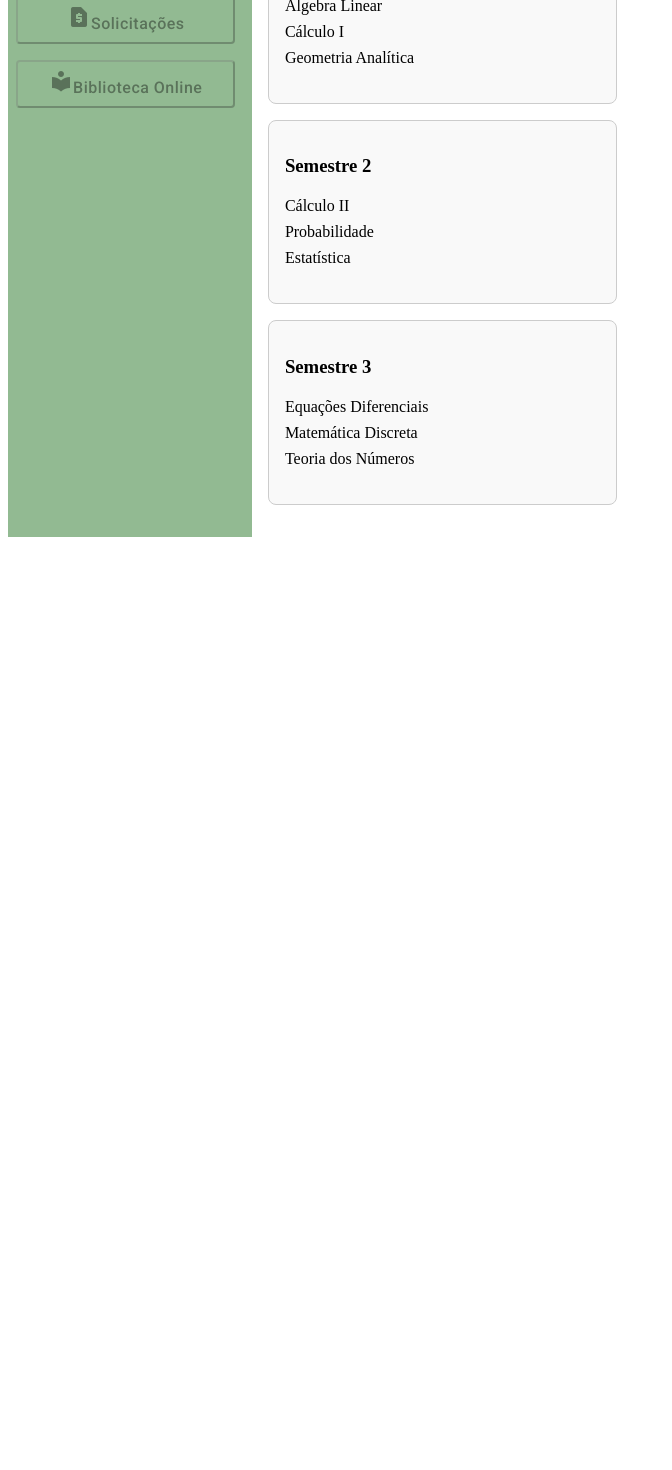
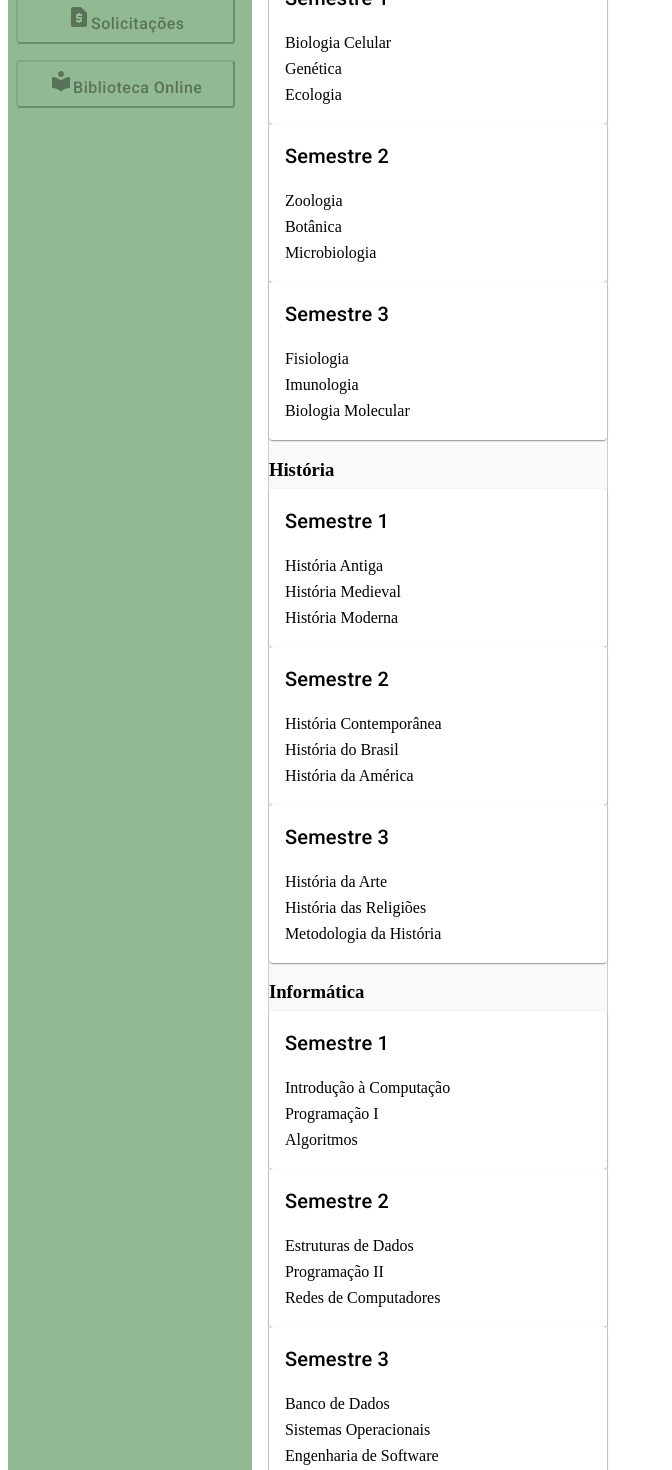
Before and after one commit to esparen/FSEduM2-portal-educacional, an Angular app: page /disciplinas in a window 1280 px wide. Shown: the part 220-1690 px from the top of the page, without its empty margins (0-672 px from the left). Before the commit the page ends 800 px from the top, so only its background shows below. Built offline with nearby package versions, Linux system fonts and the light colour scheme; data requests are answered from the project's data file.

Commit message:
feat: Add disciplina model and related changes

```diff
--- a/public/db/database.json
+++ b/public/db/database.json
@@ -25,7 +25,7 @@
       "cpf": "123.456.789-00",
       "email": "joao@example.com.br",
       "phone": "1234567891111",
-      "courseId": "f920",
+      "courseId": "e3eb",
       "id": "1"
     },
     {
@@ -95,304 +95,378 @@
   ],
   "courses": [
     {
-      "name": "Matemática",
+      "id": "e3eb",
+      "name": "Biologia",
       "semesters": [
         {
           "semester": 1,
-          "disciplines": [
-            "Álgebra Linear",
-            "Cálculo I",
-            "Geometria Analítica"
+          "disciplineIds": [
+            "d10",
+            "d11",
+            "d12"
           ]
         },
         {
           "semester": 2,
-          "disciplines": [
-            "Cálculo II",
-            "Probabilidade",
-            "Estatística"
+          "disciplineIds": [
+            "d13",
+            "d14",
+            "d15"
           ]
         },
         {
           "semester": 3,
-          "disciplines": [
-            "Equações Diferenciais",
-            "Matemática Discreta",
-            "Teoria dos Números"
+          "disciplineIds": [
+            "d16",
+            "d17",
+            "d18"
           ]
         }
-      ],
-      "id": "f772"
+      ]
     },
     {
-      "name": "Biologia",
+      "id": "664a",
+      "name": "História",
       "semesters": [
         {
           "semester": 1,
-          "disciplines": [
-            "Biologia Celular",
-            "Genética",
-            "Ecologia"
+          "disciplineIds": [
+            "d19",
+            "d20",
+            "d21"
           ]
         },
         {
           "semester": 2,
-          "disciplines": [
-            "Zoologia",
-            "Botânica",
-            "Microbiologia"
+          "disciplineIds": [
+            "d22",
+            "d23",
+            "d24"
           ]
         },
         {
           "semester": 3,
-          "disciplines": [
-            "Fisiologia",
-            "Imunologia",
-            "Biologia Molecular"
+          "disciplineIds": [
+            "d25",
+            "d26",
+            "d27"
           ]
         }
-      ],
-      "id": "e3eb"
+      ]
     },
     {
-      "name": "História",
+      "id": "af0b",
+      "name": "Informática",
       "semesters": [
         {
           "semester": 1,
-          "disciplines": [
-            "História Antiga",
-            "História Medieval",
-            "História Moderna"
+          "disciplineIds": [
+            "d28",
+            "d29",
+            "d30"
           ]
         },
         {
           "semester": 2,
-          "disciplines": [
-            "História Contemporânea",
-            "História do Brasil",
-            "História da América"
+          "disciplineIds": [
+            "d31",
+            "d32",
+            "d33"
           ]
         },
         {
           "semester": 3,
-          "disciplines": [
-            "História da Arte",
-            "História das Religiões",
-            "Metodologia da História"
+          "disciplineIds": [
+            "d34",
+            "d35",
+            "d36"
           ]
         }
-      ],
-      "id": "664a"
+      ]
     },
     {
-      "name": "Informática",
+      "id": "f920",
+      "name": "Geografia",
       "semesters": [
         {
           "semester": 1,
-          "disciplines": [
-            "Introdução à Computação",
-            "Programação I",
-            "Algoritmos"
+          "disciplineIds": [
+            "d37",
+            "d38",
+            "d39"
           ]
         },
         {
           "semester": 2,
-          "disciplines": [
-            "Estruturas de Dados",
-            "Programação II",
-            "Redes de Computadores"
+          "disciplineIds": [
+            "d40",
+            "d41",
+            "d42"
           ]
         },
         {
           "semester": 3,
-          "disciplines": [
-            "Banco de Dados",
-            "Sistemas Operacionais",
-            "Engenharia de Software"
+          "disciplineIds": [
+            "d43",
+            "d44",
+            "d45"
+          ]
+        }
       ]
     }
   ],
-      "id": "af0b"
+  "disciplines": [
+    {
+      "id": "d10",
+      "name": "Biologia Celular",
+      "description": "Introdução à estrutura e função das células.",
+      "courseId": "e3eb",
+      "semester": 1
     },
     {
-      "name": "Geografia",
-      "semesters": [
-        {
-          "semester": 1,
-          "disciplines": [
-            "Geografia Física",
-            "Geografia Humana",
-            "Cartografia"
-          ]
+      "id": "d11",
+      "name": "Genética",
+      "description": "Estudo dos princípios da hereditariedade.",
+      "courseId": "e3eb",
+      "semester": 1
     },
     {
-          "semester": 2,
-          "disciplines": [
-            "Geografia do Brasil",
-            "Geopolítica",
-            "Climatologia"
-          ]
+      "id": "d12",
+      "name": "Ecologia",
+      "description": "Estudo das interações entre organismos e seu ambiente.",
+      "courseId": "e3eb",
+      "semester": 1
     },
     {
-          "semester": 3,
-          "disciplines": [
-            "Geomorfologia",
-            "Biogeografia",
-            "Geografia Econômica"
-          ]
-        }
-      ],
-      "id": "f920"
+      "id": "d13",
+      "name": "Zoologia",
+      "description": "Estudo da classificação e características dos animais.",
+      "courseId": "e3eb",
+      "semester": 2
     },
     {
-      "name": "Português",
-      "semesters": [
-        {
-          "semester": 1,
-          "disciplines": [
-            "Linguística",
-            "Literatura Brasileira",
-            "Gramática"
-          ]
+      "id": "d14",
+      "name": "Botânica",
+      "description": "Estudo das plantas e suas funções.",
+      "courseId": "e3eb",
+      "semester": 2
     },
     {
-          "semester": 2,
-          "disciplines": [
-            "Literatura Portuguesa",
-            "Produção de Texto",
-            "Filologia"
-          ]
+      "id": "d15",
+      "name": "Microbiologia",
+      "description": "Estudo dos microrganismos e suas interações.",
+      "courseId": "e3eb",
+      "semester": 2
     },
     {
-          "semester": 3,
-          "disciplines": [
-            "Literatura Comparada",
-            "Análise do Discurso",
-            "Crítica Literária"
-          ]
-        }
-      ],
-      "id": "4572"
+      "id": "d16",
+      "name": "Fisiologia",
+      "description": "Estudo das funções biológicas dos organismos.",
+      "courseId": "e3eb",
+      "semester": 3
     },
     {
-      "name": "Física",
-      "semesters": [
-        {
-          "semester": 1,
-          "disciplines": [
-            "Mecânica Clássica",
-            "Termodinâmica",
-            "Eletromagnetismo"
-          ]
+      "id": "d17",
+      "name": "Imunologia",
+      "description": "Estudo do sistema imunológico e suas respostas.",
+      "courseId": "e3eb",
+      "semester": 3
     },
     {
-          "semester": 2,
-          "disciplines": [
-            "Óptica",
-            "Física Moderna",
-            "Física Experimental"
-          ]
+      "id": "d18",
+      "name": "Biologia Molecular",
+      "description": "Estudo das bases moleculares da vida.",
+      "courseId": "e3eb",
+      "semester": 3
     },
     {
-          "semester": 3,
-          "disciplines": [
-            "Astrofísica",
-            "Física Quântica",
-            "Física Estatística"
-          ]
-        }
-      ],
-      "id": "9d30"
+      "id": "d19",
+      "name": "História Antiga",
+      "description": "Análise das civilizações antigas e suas culturas.",
+      "courseId": "664a",
+      "semester": 1
     },
     {
-      "name": "Química",
-      "semesters": [
-        {
-          "semester": 1,
-          "disciplines": [
-            "Química Geral",
-            "Química Orgânica I",
-            "Química Inorgânica"
-          ]
+      "id": "d20",
+      "name": "História Medieval",
+      "description": "Estudo da Idade Média e seus eventos significativos.",
+      "courseId": "664a",
+      "semester": 1
     },
     {
-          "semester": 2,
-          "disciplines": [
-            "Química Analítica",
-            "Físico-Química",
-            "Bioquímica"
-          ]
+      "id": "d21",
+      "name": "História Moderna",
+      "description": "Estudo dos eventos históricos modernos.",
+      "courseId": "664a",
+      "semester": 1
     },
     {
-          "semester": 3,
-          "disciplines": [
-            "Química Orgânica II",
-            "Química Ambiental",
-            "Química Industrial"
-          ]
-        }
-      ],
-      "id": "fe0b"
+      "id": "d22",
+      "name": "História Contemporânea",
+      "description": "Análise dos eventos contemporâneos e suas implicações.",
+      "courseId": "664a",
+      "semester": 2
     },
     {
-      "name": "Ciências",
-      "semesters": [
-        {
-          "semester": 1,
-          "disciplines": [
-            "Introdução às Ciências",
-            "Métodos Científicos",
-            "Ciências Naturais"
-          ]
+      "id": "d23",
+      "name": "História do Brasil",
+      "description": "Estudo dos eventos históricos no Brasil.",
+      "courseId": "664a",
+      "semester": 2
     },
     {
-          "semester": 2,
-          "disciplines": [
-            "Biologia Básica",
-            "Química Básica",
-            "Física Básica"
-          ]
+      "id": "d24",
+      "name": "História da América",
+      "description": "Estudo da história dos países americanos.",
+      "courseId": "664a",
+      "semester": 2
     },
     {
-          "semester": 3,
-          "disciplines": [
-            "Ciências da Terra",
-            "Ciências Ambientais",
-            "Tecnologia e Sociedade"
-          ]
-        }
-      ],
-      "id": "3d79"
+      "id": "d25",
+      "name": "História da Arte",
+      "description": "Estudo da evolução das artes visuais através dos tempos.",
+      "courseId": "664a",
+      "semester": 3
     },
     {
-      "name": "Inglês",
-      "semesters": [
-        {
-          "semester": 1,
-          "disciplines": [
-            "Inglês Básico",
-            "Leitura e Compreensão",
-            "Conversação"
-          ]
+      "id": "d26",
+      "name": "História das Religiões",
+      "description": "Análise das principais religiões e suas histórias.",
+      "courseId": "664a",
+      "semester": 3
     },
     {
-          "semester": 2,
-          "disciplines": [
-            "Inglês Intermediário",
-            "Escrita Criativa",
-            "Gramática Avançada"
-          ]
+      "id": "d27",
+      "name": "Metodologia da História",
+      "description": "Estudo dos métodos de pesquisa e análise histórica.",
+      "courseId": "664a",
+      "semester": 3
     },
     {
-          "semester": 3,
-          "disciplines": [
-            "Inglês Avançado",
-            "Literatura Inglesa",
-            "Tradução e Interpretação"
-          ]
-        }
-      ],
-      "id": "c4e1"
+      "id": "d28",
+      "name": "Introdução à Computação",
+      "description": "Fundamentos da ciência da computação.",
+      "courseId": "af0b",
+      "semester": 1
+    },
+    {
+      "id": "d29",
+      "name": "Programação I",
+      "description": "Introdução à programação de computadores.",
+      "courseId": "af0b",
+      "semester": 1
+    },
+    {
+      "id": "d30",
+      "name": "Algoritmos",
+      "description": "Desenvolvimento e análise de algoritmos.",
+      "courseId": "af0b",
+      "semester": 1
+    },
+    {
+      "id": "d31",
+      "name": "Estruturas de Dados",
+      "description": "Estudo das principais estruturas de dados.",
+      "courseId": "af0b",
+      "semester": 2
+    },
+    {
+      "id": "d32",
+      "name": "Programação II",
+      "description": "Técnicas avançadas de programação.",
+      "courseId": "af0b",
+      "semester": 2
+    },
+    {
+      "id": "d33",
+      "name": "Redes de Computadores",
+      "description": "Fundamentos das redes de comunicação de dados.",
+      "courseId": "af0b",
+      "semester": 2
+    },
+    {
+      "id": "d34",
+      "name": "Banco de Dados",
+      "description": "Modelagem e manipulação de bancos de dados.",
+      "courseId": "af0b",
+      "semester": 3
+    },
+    {
+      "id": "d35",
+      "name": "Sistemas Operacionais",
+      "description": "Estudo dos conceitos básicos de sistemas operacionais.",
+      "courseId": "af0b",
+      "semester": 3
+    },
+    {
+      "id": "d36",
+      "name": "Engenharia de Software",
+      "description": "Princípios de desenvolvimento de software.",
+      "courseId": "af0b",
+      "semester": 3
+    },
+    {
+      "id": "d37",
+      "name": "Geografia Física",
+      "description": "Estudo das características físicas da Terra.",
+      "courseId": "f920",
+      "semester": 1
+    },
+    {
+      "id": "d38",
+      "name": "Geografia Humana",
+      "description": "Estudo das interações humanas com o meio ambiente.",
+      "courseId": "f920",
+      "semester": 1
+    },
+    {
+      "id": "d39",
+      "name": "Cartografia",
+      "description": "Técnicas e práticas de mapeamento.",
+      "courseId": "f920",
+      "semester": 1
+    },
+    {
+      "id": "d40",
+      "name": "Geografia do Brasil",
+      "description": "Estudo das características geográficas do Brasil.",
+      "courseId": "f920",
+      "semester": 2
+    },
+    {
+      "id": "d41",
+      "name": "Geopolítica",
+      "description": "Análise das relações políticas e geográficas mundiais.",
+      "courseId": "f920",
+      "semester": 2
+    },
+    {
+      "id": "d42",
+      "name": "Climatologia",
+      "description": "Estudo dos climas e fenômenos climáticos.",
+      "courseId": "f920",
+      "semester": 2
+    },
+    {
+      "id": "d43",
+      "name": "Geomorfologia",
+      "description": "Estudo das formas de relevo e seus processos formadores.",
+      "courseId": "f920",
+      "semester": 3
+    },
+    {
+      "id": "d44",
+      "name": "Biogeografia",
+      "description": "Estudo da distribuição das espécies no espaço e no tempo.",
+      "courseId": "f920",
+      "semester": 3
+    },
+    {
+      "id": "d45",
+      "name": "Geografia Econômica",
+      "description": "Análise das atividades econômicas e seu impacto geográfico.",
+      "courseId": "f920",
+      "semester": 3
     }
   ]
 }
--- a/src/app/features/disciplinas/disciplinas.component.html
+++ b/src/app/features/disciplinas/disciplinas.component.html
@@ -1,9 +1,20 @@
-<div *ngIf="course$ | async as course">
-  <h2>Disciplinas do Curso: {{ course.name }}</h2>
-  <div *ngFor="let semester of course.semesters" class="semester-card">
-    <h3>Semestre {{ semester.semester }}</h3>
-    <ul>
-      <li *ngFor="let discipline of semester.disciplines">{{ discipline }}</li>
-    </ul>
-  </div>
+<div class="disciplinas-container">
+  <h2>Disciplinas por Curso e Semestre</h2>
+  <ng-container *ngFor="let group of groupedData">
+    <h3>{{ group.curso.name }}</h3>
+    <div *ngFor="let semestreData of group.semestres" class="curso-semestres">
+      <mat-card class="semestre-card">
+        <mat-card-header>
+          <mat-card-title>Semestre {{ semestreData.semestre }}</mat-card-title>
+        </mat-card-header>
+        <mat-card-content>
+          <ul>
+            <li *ngFor="let disciplina of semestreData.disciplinas">
+              {{ disciplina.name }}
+            </li>
+          </ul>
+        </mat-card-content>
+      </mat-card>
+    </div>
+  </ng-container>
 </div>
--- a/src/app/features/disciplinas/disciplinas.component.scss
+++ b/src/app/features/disciplinas/disciplinas.component.scss
@@ -1,3 +1,16 @@
+.disciplinas-container {
+  margin: 1rem auto;
+  border: 1px solid #ccc;
+  border-radius: 5px;
+  background-color: #f9f9f9;
+}
+
+.curso-semestres {
+  display: flex;
+  flex-direction: column;
+  justify-content: space-between;
+}
+
 .semester-card {
   border: 1px solid #ccc;
   border-radius: 8px;
--- a/src/app/features/disciplinas/disciplinas.component.ts
+++ b/src/app/features/disciplinas/disciplinas.component.ts
@@ -1,38 +1,87 @@
 import { Component, OnInit } from '@angular/core';
 import { CommonModule } from '@angular/common';
 import { ActivatedRoute } from '@angular/router';
-import { CourseService, ICourse, IDisciplina } from '../../shared/services/course.service';
-import { Observable } from 'rxjs';
+import { CourseService, ICourse } from '../../shared/services/course.service';
+import { DisciplineService } from '../../shared/services/discipline.service';
+import { IDisciplina } from '../../shared/models/disciplina.model';
+import { MatTableModule } from '@angular/material/table';
+import { MatCardModule } from '@angular/material/card';
+
+interface CursoSemestre {
+  semestre: number;
+  disciplinas: IDisciplina[];
+}
 
 @Component({
   selector: 'app-disciplinas',
   standalone: true,
-  imports: [CommonModule],
+  imports: [CommonModule, MatTableModule, MatCardModule],
   templateUrl: './disciplinas.component.html',
   styleUrl: './disciplinas.component.scss',
 })
 export class DisciplinasComponent implements OnInit {
-  courseName!: string;
-  course$!: Observable<ICourse | undefined>;
+  cursos: ICourse[] = [];
+
+  disciplinas: IDisciplina[] = [];
+  groupedData: { curso: ICourse; semestres: CursoSemestre[] }[] = [];
+  cursoId: string | null = null;
 
   constructor(
     private route: ActivatedRoute,
-    private courseDataService: CourseService
+    private courseService: CourseService,
+    private disciplinaService: DisciplineService
   ) {}
 
   ngOnInit() {
-    this.route.queryParams.subscribe((params) => {
-      if (!params['course']) {
-        this.courseDataService.getCourseNames().subscribe(courseNames => {
-          this.courseName = courseNames[0];
-          console.log('this.courseName', this.courseName);
-          this.course$ = this.courseDataService.getDisciplinesByCourse(this.courseName);
+    this.route.queryParamMap.subscribe((params) => {
+      this.cursoId = params.get('cursoId') || null;
+      this.loadData();
+    });
+  }
+
+  loadData() {
+    this.courseService.getCourses().subscribe((cursos) => {
+      this.cursos = cursos;
+      this.loadDisciplinas();
+    });
+  }
+
+  loadDisciplinas() {
+    if (this.cursoId) {
+      console.log('this.cursoId', this.cursoId);
+
+      this.disciplinaService
+        .getDisciplinasByCurso(this.cursoId)
+        .subscribe((disciplinas) => {
+          this.disciplinas = disciplinas;
+          this.groupData();
         });
-      }
-      else {
-        this.courseName = params['course'];
-        this.course$ = this.courseDataService.getDisciplinesByCourse(this.courseName);
-      }
+    } else {
+      this.disciplinaService.getDisciplinas().subscribe((disciplinas) => {
+        this.disciplinas = disciplinas;
+        this.groupData();
+      });
+    }
+  }
+
+  groupData() {
+    this.groupedData = this.cursos.map((curso) => {
+      const semestres: CursoSemestre[] = curso.semesters.map((semestre) => {
+        const disciplinasDoSemestre = this.disciplinas.filter((disciplina) => {
+          return (
+            disciplina.courseId === curso.id &&
+            disciplina.semester === semestre.semester
+          );
+        });
+        const response2 = {
+          semestre: semestre.semester,
+          disciplinas: disciplinasDoSemestre,
+        };
+        return response2;
+      });
+      const response = { curso, semestres };
+      console.log('response', response);
+      return response;
     });
   }
 }
--- /dev/null
+++ b/src/app/shared/models/disciplina.model.ts
@@ -0,0 +1,6 @@
+export interface IDisciplina {
+  id: string;
+  name: string;
+  courseId: string;
+  semester: number;
+}
--- a/src/app/shared/services/course.service.ts
+++ b/src/app/shared/services/course.service.ts
@@ -1,11 +1,8 @@
 import { Injectable } from '@angular/core';
 import { HttpClient } from '@angular/common/http';
 import { map, Observable } from 'rxjs';
+import { IDisciplina } from '../models/disciplina.model';
 
-export interface IDisciplina {
-  semester: number;
-  disciplines: string[];
-}
 
 export interface ICourse {
   id: string;
```
Also changed, not shown: src/app/shared/services/discipline.service.ts (added, +45 -0 lines), src/app/shared/services/enrollment.service.ts (+18 -7 lines), 2 other files (tests, documents, lock files or other folders). Lines whose indentation alone changed are shown as unchanged.
